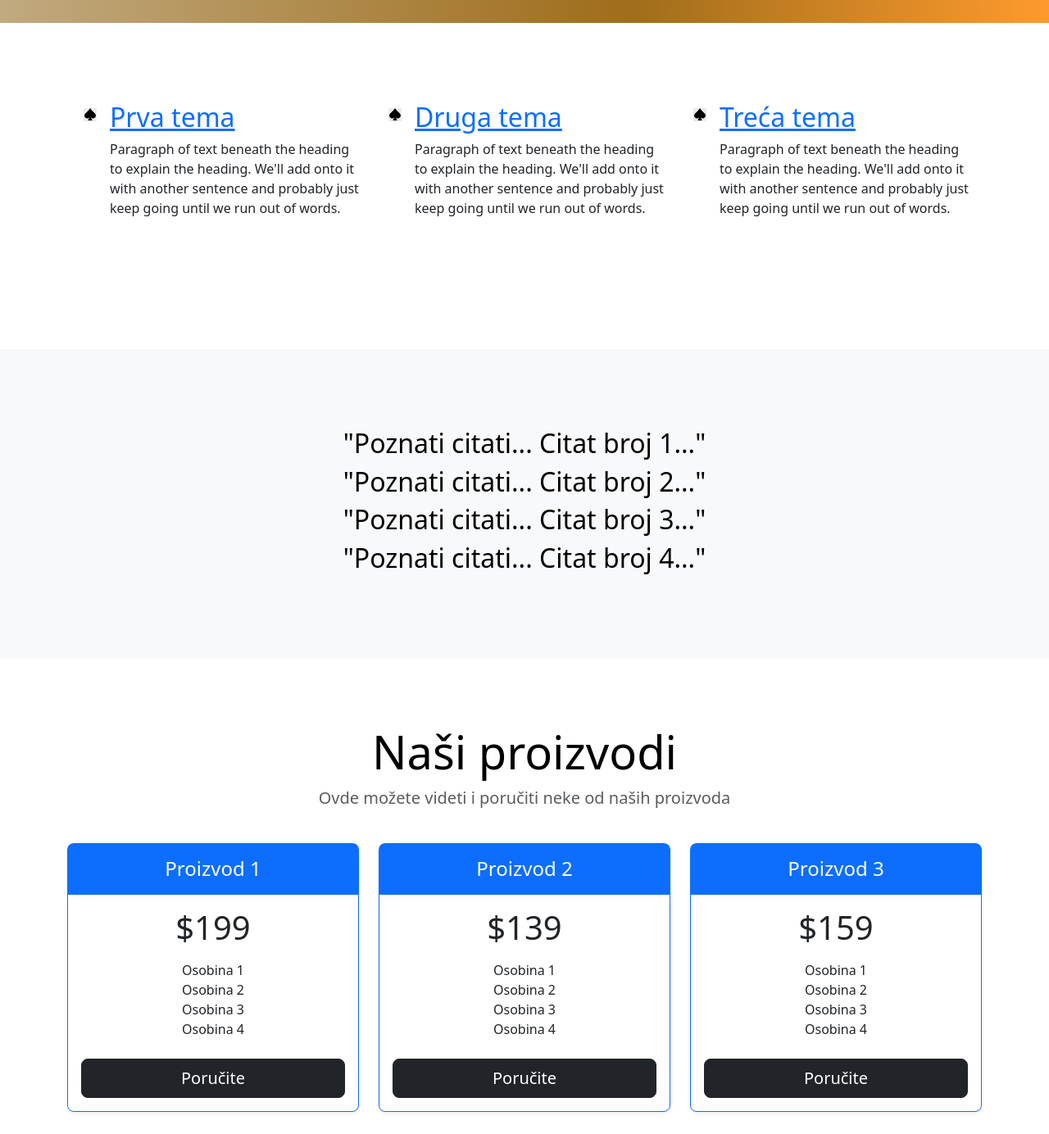
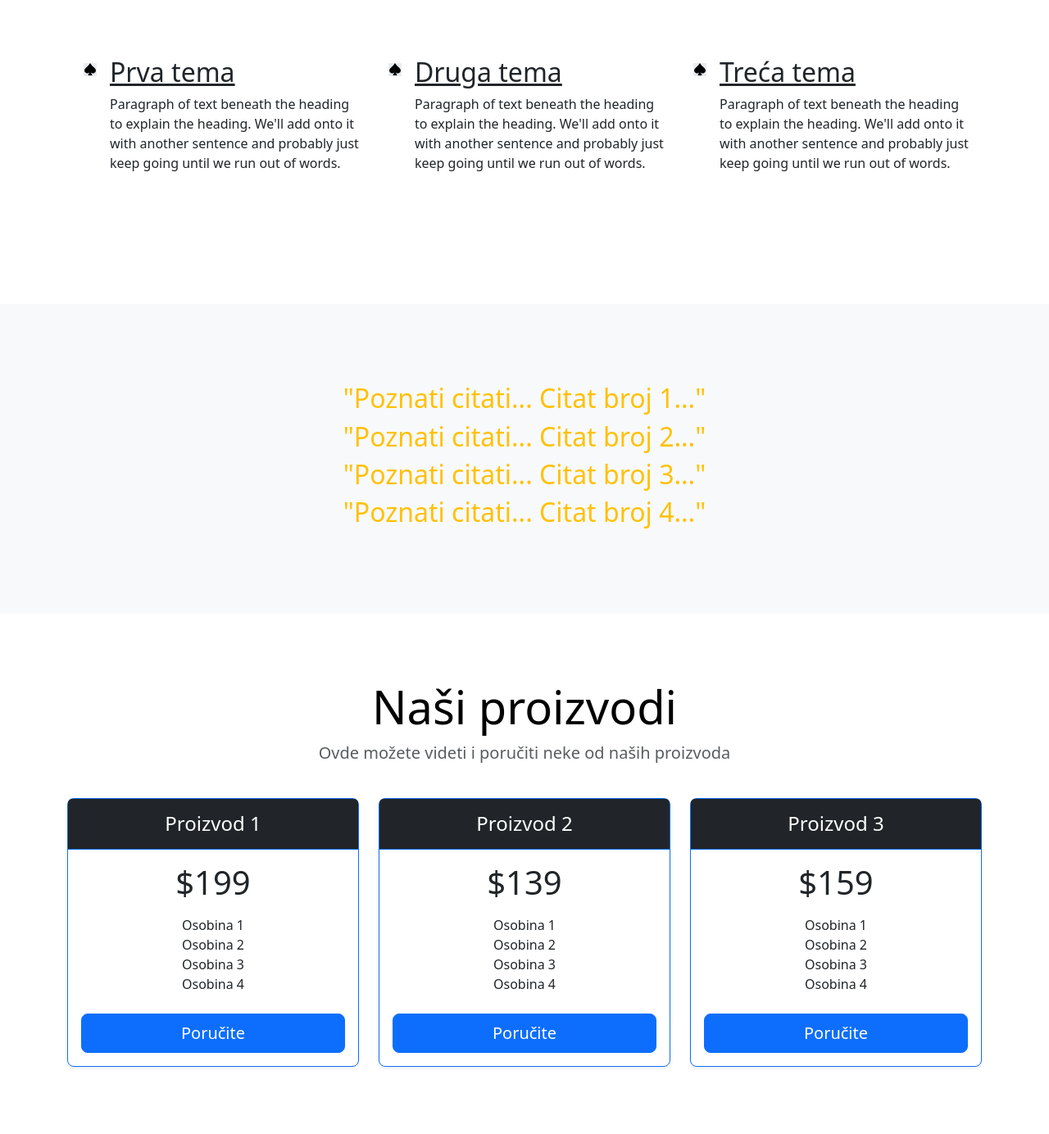
Before and after one commit to VladanSimicPn/Portfolio-Testing, a plain HTML site: page index.html in a window 1280 px wide. Shown: the part 520-1904 px from the top of the page at 82% size. Drawn offline with nearby package versions, Linux system fonts and the light colour scheme.

Commit message:
Add files via upload

```diff
--- a/index.html
+++ b/index.html
@@ -4,7 +4,7 @@
 <head>
   <meta charset="UTF-8">
   <meta name="viewport" content="width=device-width, initial-scale=1.0">
-  <title>TinDog</title>
+  <title>Portfolio</title>
   <link href="https://cdn.jsdelivr.net/npm/bootstrap@5.3.3/dist/css/bootstrap.min.css"
   rel="stylesheet" integrity="sha384-QWTKZyjpPEjISv5WaRU9OFeRpok6YctnYmDr5pNlyT2bRjXh0JMhjY6hW+ALEwIH" crossorigin="anonymous">
   <link rel="stylesheet" href="./css/style.css">
@@ -45,13 +45,13 @@
     <div class="container col-xxl-8 px-4 py-5">
       <div class="row flex-lg-row-reverse align-items-center g-5 py-5">
         <div class="col-10 col-sm-8 col-lg-6">
-          <img src="./images/image_1.png" class="d-block mx-lg-auto img-fluid" alt="Bootstrap Themes" height="400" loading="lazy">
+          <img src="./images/image_1.jpg" class="d-block mx-lg-auto img-fluid" alt="Bootstrap Themes" height="400" loading="lazy">
         </div>
         <div class="col-lg-6">
           <h1 class="display-5 fw-bold text-body-emphasis lh-1 mb-3">Dobrodošli na moj probni sajt!</h1>
           <h2>Ja sam Vladan Simić, a ovde možete saznati više o meni</h2>
           <div class="d-grid gap-2 d-md-flex justify-content-md-start">
-            <button type="button" class="btn btn-primary btn-lg px-4 me-md-2">O meni</button>
+            <button type="button" class="btn btn-dark btn-lg px-4 me-md-2">O meni</button>
           </div>
         </div>
       </div>
@@ -70,7 +70,7 @@
             </svg>
           </div>
           <div>
-            <h3 class="fs-2 text-body-emphasis"><a href="#">Prva tema</a></h3>
+            <h3 class="fs-2 text-body-emphasis"><a href="#" class="link-dark">Prva tema</a></h3>
             <p>Paragraph of text beneath the heading to explain the heading. We'll add onto it with another sentence and probably just keep going until we run out of words.</p>
 
           </div>
@@ -82,7 +82,7 @@
             </svg>
           </div>
           <div>
-            <h3 class="fs-2 text-body-emphasis"><a href="#">Druga tema</a></h3>
+            <h3 class="fs-2 text-body-emphasis"><a href="#" class="link-dark">Druga tema</a></h3>
             <p>Paragraph of text beneath the heading to explain the heading. We'll add onto it with another sentence and probably just keep going until we run out of words.</p>
 
           </div>
@@ -94,7 +94,7 @@
             </svg>
           </div>
           <div>
-            <h3 class="fs-2 text-body-emphasis"><a href="#">Treća tema</a></h3>
+            <h3 class="fs-2 text-body-emphasis"><a href="#" class="link-dark">Treća tema</a></h3>
             <p>Paragraph of text beneath the heading to explain the heading. We'll add onto it with another sentence and probably just keep going until we run out of words.</p>
           </div>
         </div>
@@ -107,10 +107,10 @@
     <div class="my-5">
       <div class="p-5 text-center bg-body-tertiary">
         <div class="container py-5">
-          <h2 class="text-body-emphasis">"Poznati citati... Citat broj 1..."</h2>
-          <h2 class="text-body-emphasis">"Poznati citati... Citat broj 2..."</h2>
-          <h2 class="text-body-emphasis">"Poznati citati... Citat broj 3..."</h2>
-          <h2 class="text-body-emphasis">"Poznati citati... Citat broj 4..."</h2>
+          <h2 class="text-warning">"Poznati citati... Citat broj 1..."</h2>
+          <h2 class="text-warning">"Poznati citati... Citat broj 2..."</h2>
+          <h2 class="text-warning">"Poznati citati... Citat broj 3..."</h2>
+          <h2 class="text-warning">"Poznati citati... Citat broj 4..."</h2>
         </div>
       </div>
     </div>
@@ -130,7 +130,7 @@
         <div class="row row-cols-1 row-cols-md-3 mb-3 text-center">
           <div class="col">
             <div class="card mb-4 rounded-3 shadow-sm border-primary">
-              <div class="card-header py-3 text-bg-primary border-primary">
+              <div class="card-header py-3 text-bg-dark border-primary">
                 <h4 class="my-0 fw-normal">Proizvod 1</h4>
               </div>
               <div class="card-body">
@@ -141,13 +141,13 @@
                   <li>Osobina 3</li>
                   <li>Osobina 4</li>
                 </ul>
-                <button type="button" class="w-100 btn btn-lg btn-dark">Poručite</button>
+                <button type="button" class="w-100 btn btn-lg btn-primary">Poručite</button>
               </div>
             </div>
           </div>
           <div class="col">
             <div class="card mb-4 rounded-3 shadow-sm border-primary">
-              <div class="card-header py-3 text-bg-primary border-primary">
+              <div class="card-header py-3 text-bg-dark border-primary">
                 <h4 class="my-0 fw-normal">Proizvod 2</h4>
               </div>
               <div class="card-body">
@@ -158,13 +158,13 @@
                   <li>Osobina 3</li>
                   <li>Osobina 4</li>
                 </ul>
-                <button type="button" class="w-100 btn btn-lg btn-dark">Poručite</button>
+                <button type="button" class="w-100 btn btn-lg btn-primary">Poručite</button>
               </div>
             </div>
           </div>
           <div class="col">
             <div class="card mb-4 rounded-3 shadow-sm border-primary">
-              <div class="card-header py-3 text-bg-primary border-primary">
+              <div class="card-header py-3 text-bg-dark border-primary">
                 <h4 class="my-0 fw-normal">Proizvod 3</h4>
               </div>
               <div class="card-body">
@@ -175,7 +175,7 @@
                   <li>Osobina 3</li>
                   <li>Osobina 4</li>
                 </ul>
-                <button type="button" class="w-100 btn btn-lg btn-dark">Poručite</button>
+                <button type="button" class="w-100 btn btn-lg btn-primary">Poručite</button>
               </div>
             </div>
           </div>
```
